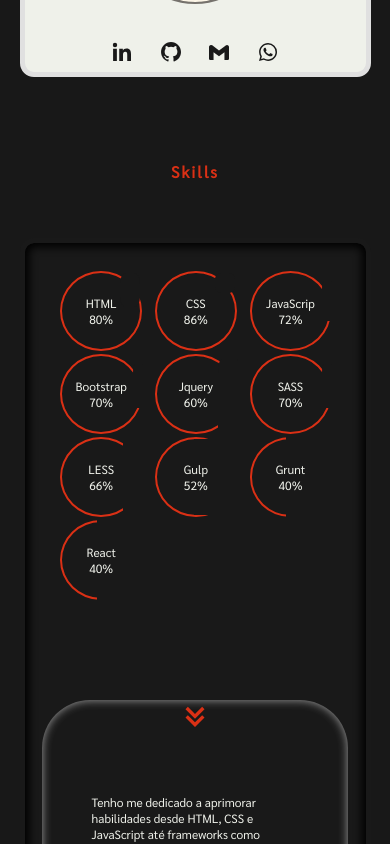
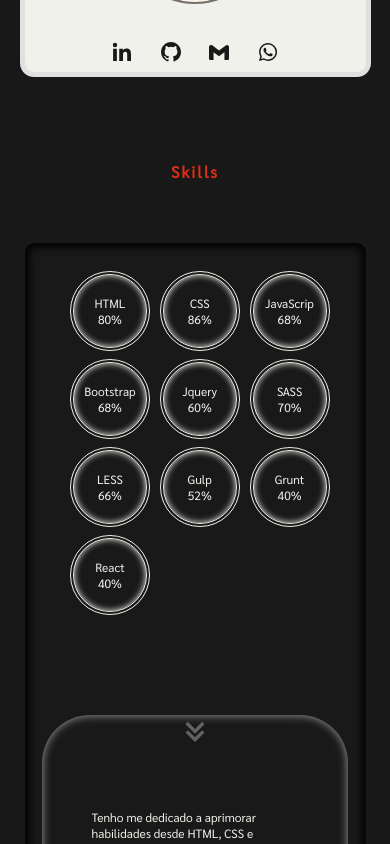
Before and after one commit to jotaMch/Portfolio_Jm, a React (Vite) app: page / in a window 390 px wide. Shown: the part 1156-2000 px from the top of the page. Built offline with nearby package versions, Linux system fonts and the light colour scheme.

Commit message:
atualizando portfólio

```diff
--- a/package.json
+++ b/package.json
@@ -10,6 +10,7 @@
     "preview": "vite preview"
   },
   "dependencies": {
+    "@emailjs/browser": "^3.11.0",
     "express": "^4.18.2",
     "nodemailer": "^6.9.4",
     "react": "^18.2.0",
--- a/src/App.jsx
+++ b/src/App.jsx
@@ -31,7 +31,7 @@ function App() {
           </div>
         </section>
             <Projects />
-          {/* < Mensagem />  */}
+          < Mensagem />
       </div>
           <Footer />
     </div>
--- a/src/components/Footer.jsx
+++ b/src/components/Footer.jsx
@@ -71,7 +71,7 @@ function Footer(){
                         </a>
                     </li>
                 </ul>
-                <span className="number-tell">< BiSolidPhoneIncoming /> (21) 96506 - 3664 | (21) 96432-4139</span>
+                <span className="number-tell">< BiSolidPhoneIncoming /> (21) 99470-7188 | (21) 996432-4139</span>
             </footer>
         </div>
     )
--- a/src/components/Habilidades.jsx
+++ b/src/components/Habilidades.jsx
@@ -16,8 +16,8 @@ function Habilidades() {
 
                             <li> <div className="medida"></div> {/* <img  src={Skills.html} alt="" /> */}<p>HTML<br/> 80%</p></li>
                             <li> <div className="medida"></div> {/* <img  src={Skills.css} alt="" /> */}<p>CSS <br/> 86%</p></li>
-                            <li> <div className="medida"></div> {/* <img  src={Skills.javascript} alt="" /> */}<p>JavaScrip <br/> 72%</p></li>
-                            <li> <div className="medida"></div> {/* <img  src={Skills.bootstrap} alt="" /> */}<p>Bootstrap <br/> 70%</p></li>
+                            <li> <div className="medida"></div> {/* <img  src={Skills.javascript} alt="" /> */}<p>JavaScrip <br/> 68%</p></li>
+                            <li> <div className="medida"></div> {/* <img  src={Skills.bootstrap} alt="" /> */}<p>Bootstrap <br/> 68%</p></li>
                             <li> <div className="medida"></div> {/* <img  src={Skills.jquery} alt="" /> */}<p>Jquery <br/> 60%</p></li>
                             <li> <div className="medida"></div> {/* <img  src={Skills.sass} alt="" /> */}<p>SASS <br/> 70%</p></li>
                             <li> <div className="medida"></div> {/* <img  src={Skills.less} alt=""/> */}<p>LESS <br/> 66%</p></li>
@@ -31,12 +31,6 @@ function Habilidades() {
                                 <p className='experiencia__text--habilidades'>
                                 Tenho me dedicado a aprimorar habilidades desde HTML, CSS e JavaScript até frameworks como Bootstrap e bibliotecas como jQuery.
                                 Recentemente, tenho me concentrado em Vite, Styled-components, Tailwind e API REST.
-
-
-
-
-
-
                                 </p>
                             </div>
                     </div>
@@ -75,8 +69,7 @@ function Habilidades() {
                                     <BiBadgeCheck  />
                                     <p>
                                     Tenho uma abordagem estruturada e disciplinada na gestão de projetos,
-                                priorizando tarefas e promovendo a eficácia do trabalho desenvolvido.
-
+                                    priorizando tarefas e promovendo a eficácia do trabalho desenvolvido.
                                     </p>
                                 </div>
                             </div>
--- a/src/styles/Habilidades.css
+++ b/src/styles/Habilidades.css
@@ -36,9 +36,9 @@
 }
 
 .experiencia__text svg {
-    color: #DA3015;
+    color:  #626261;
     position: absolute;
-    width: 60px;
+    width: 50px;
     height: 60px;
     top: 0px;
     transform: rotate(90deg);
@@ -62,12 +62,10 @@
     display: grid;
     grid-template-columns: repeat(5, 20%);
     gap: 4px;
+    row-gap: 18px;
     justify-content: flex-end;
     margin-right: 18px;
-    height: 100%;
-    /* box-shadow: 0 0 10px 0px  #DEC6C0; */
     padding: 20px 0;
-    /* background-color: rgb(155, 155, 155); */
 }
 
 .experiencia__cor {
@@ -84,13 +82,13 @@
 }
 
 
-
     .experiencia__skills li {
     position: relative;
     width: 80px;
     height: 80px;
     border-radius: 50%;
-    border: 2px solid #DA3015;
+    border: 4px double #EFF1EA;
+    box-shadow: inset 0 0 6px #EFF1EA;
     list-style: none;
     display: flex;
     flex-direction: column;
@@ -104,100 +102,6 @@
     position: absolute;
 }
 
-.experiencia__skills li:nth-child(1) .medida {
-    background-color: rgb(25, 25, 25);
-    width: 20px;
-    height: 34px;
-    top: 0;
-    right: 0;
-    border-radius: 30%;
-}
-
-.experiencia__skills li:nth-child(2) .medida {
-    background-color: rgb(25, 25, 25);
-    width: 20px;
-    height: 20px;
-    top: 0;
-    right: 0;
-    border-radius: 30%;
-}
-
-
-.experiencia__skills li:nth-child(3) .medida {
-    background-color: rgb(25, 25, 25);
-    width: 10px;
-    height: 40px;
-    top: 10%;
-    right: -2px;
-    border-radius: 20% 2% 0 0;
-}
-
-
-.experiencia__skills li:nth-child(4) .medida {
-    background-color: rgb(25, 25, 25);
-    width: 10px;
-    height: 44px;
-    top: 10%;
-    right: -2px;
-    border-radius: 20% 2% 0 0;
-}
-
-
-.experiencia__skills li:nth-child(5) .medida {
-    background-color: rgb(25, 25, 25);
-    width: 20px;
-    height: 70px;
-    top: 4%;
-    right: -2px;
-    border-radius: 20% 2% 0 0;
-}
-
-.experiencia__skills li:nth-child(6) .medida {
-    background-color: rgb(25, 25, 25);
-    width: 10px;
-    height: 44px;
-    top: 10%;
-    right: -2px;
-    border-radius: 20% 2% 0 0;
-}
-
-.experiencia__skills li:nth-child(7) .medida {
-    background-color: rgb(25, 25, 25);
-    width: 20px;
-    height: 100%;
-    top: 0;
-    right: -2px;
-    z-index: -1;
-}
-
-.experiencia__skills li:nth-child(8) .medida {
-    background-color: rgb(25, 25, 25);
-    width: 44px;
-    height: 100%;
-    top: 0;
-    right: -2px;
-    z-index: -1;
-}
-
-
-.experiencia__skills li:nth-child(9) .medida {
-    background-color: rgb(25, 25, 25);
-    width: 46px;
-    height: 110%;
-    top: -2px;
-    right: -2px;
-    z-index: -1;
-}
-
-
-.experiencia__skills li:nth-child(10) .medida {
-    background-color: rgb(25, 25, 25);
-    width: 46px;
-    height: 110%;
-    top: -2px;
-    right: -2px;
-    z-index: -1;
-}
 
 .experiencia__skills li:hover img{
     transform: scale(0.8);
@@ -350,7 +254,7 @@ article .card {
         width: 50%;
         grid-template-columns: repeat(4, 20%);
         gap: 2.4%;
-        padding: 0 0 100px;
+        padding: 20px;
     }
 
     .experiencia__skills li {
@@ -401,74 +305,6 @@ article .card {
         margin: 0;
     }
 
-
-.experiencia__skills li:nth-child(3) .medida {
-    width: 10px;
-    height: 40px;
-    top: 10%;
-    right: -3px;
-    border-radius: 20% 2% 0 0;
-}
-
-
-.experiencia__skills li:nth-child(4) .medida {
-    width: 10px;
-    height: 44px;
-    top: 10%;
-    right: -3px;
-    border-radius: 20% 2% 0 0;
-}
-
-
-.experiencia__skills li:nth-child(5) .medida {
-    width: 20px;
-    height: 70px;
-    top: 4%;
-    right: -3px;
-    border-radius: 20% 2% 0 0;
-}
-
-.experiencia__skills li:nth-child(6) .medida {
-    width: 10px;
-    height: 44px;
-    top: 10%;
-    right: -3px;
-    border-radius: 20% 2% 0 0;
-}
-
-.experiencia__skills li:nth-child(7) .medida {
-    width: 20px;
-    height: 100%;
-    top: 0;
-    right: -3px;
-    z-index: -1;
-}
-
-.experiencia__skills li:nth-child(8) .medida {
-    width: 44px;
-    height: 100%;
-    top: 0;
-    right: -3px;
-    z-index: -1;
-}
-
-
-.experiencia__skills li:nth-child(9) .medida {
-    width: 46px;
-    height: 110%;
-    top: -2px;
-    right: -3px;
-    z-index: -1;
-}
-
-
-.experiencia__skills li:nth-child(10) .medida {
-    width: 46px;
-    height: 110%;
-    top: -2px;
-    right: -3px;
-    z-index: -1;
-}
 }
 
 @media screen and (max-width: 767px) {
@@ -478,82 +314,14 @@ article .card {
         width: 80%;
         grid-template-columns: repeat(3, 30%);
         margin: 0 auto;
-        gap: 4.7%;
-        row-gap: 3px;
+        gap: 8px;
+        row-gap: 8px;
         padding: 20px 0 100px;
     }
 
-
-.experiencia__skills li:nth-child(3) .medida {
-    width: 10px;
-    height: 40px;
-    top: 10%;
-    right: -3px;
-    border-radius: 20% 2% 0 0;
-}
-
-
-.experiencia__skills li:nth-child(4) .medida {
-    width: 10px;
-    height: 44px;
-    top: 10%;
-    right: -3px;
-    border-radius: 20% 2% 0 0;
-}
-
-
-.experiencia__skills li:nth-child(5) .medida {
-    width: 20px;
-    height: 70px;
-    top: 4%;
-    right: -3px;
-    border-radius: 20% 2% 0 0;
-}
-
-.experiencia__skills li:nth-child(6) .medida {
-    width: 10px;
-    height: 44px;
-    top: 10%;
-    right: -3px;
-    border-radius: 20% 2% 0 0;
-}
-
-.experiencia__skills li:nth-child(7) .medida {
-    width: 20px;
-    height: 100%;
-    top: 0;
-    right: -3px;
-    z-index: -1;
-}
-
-.experiencia__skills li:nth-child(8) .medida {
-    width: 44px;
-    height: 100%;
-    top: 0;
-    right: -3px;
-    z-index: -1;
-}
-
-
-.experiencia__skills li:nth-child(9) .medida {
-    width: 46px;
-    height: 110%;
-    top: -2px;
-    right: -3px;
-    z-index: -1;
-}
-
-
-.experiencia__skills li:nth-child(10) .medida {
-    width: 46px;
-    height: 110%;
-    top: -2px;
-    right: -3px;
-    z-index: -1;
-}
-
     .experiencia__skills li {
-        width: 100%;
+        width: 80px;
+        height: 80px;
     }
 
     .experiencia__skills img {
--- a/src/styles/footer.css
+++ b/src/styles/footer.css
@@ -23,7 +23,7 @@ footer ul {
 footer svg {
     height: 24px;
     width: 24px;
-    color:  rgb(155, 155, 155);
+    color:  #EFF1EA;
     transition: transform ease 0.5s;
 }
 
@@ -32,13 +32,13 @@ footer svg:hover {
 }
 
 footer p {
-    color:  rgb(155, 155, 155);
+    color:  #EFF1EA;
     margin: 40px 0 10px;
 }
 
 footer .actual-text {
-    color: rgb(24, 24, 24);
-    box-shadow: 0 0 8px #a0a0a0;
+    color: #DA3015;
+    box-shadow: 0 0 8px rgb(9, 9, 9);
     border-radius: 30px;
     padding: 2px 6px 4px;
 }
@@ -49,16 +49,16 @@ footer .actual-text:hover {
 }
 
 footer > ul:nth-child(1) {
-    background-color: #EFF1EA;
+    background-color: rgb(24, 24, 24);
     padding: 8px;
     height: 40px;
     align-items: center;
     border-radius: 30px;
-    box-shadow: inset 0 0 6px 2px #a0a0a0;
+    box-shadow: inset 0 0 6px 2px rgb(2, 2, 2);
 }
 
 .number-tell {
-    color: #a0a0a0;
+    color: #EFF1EA;
     display: flex;
     align-items: center;
     font-size: 13px;
@@ -80,6 +80,20 @@ footer > ul:nth-child(1) {
         width: 88%;
         margin: 8px auto;
     }
+
+    .contato-comigo {
+        margin: 0 auto;
+    }
+
+    form {
+        width: 80%;
+        margin: 0 auto;
+    }
+}
+
+form {
+    width: 360px;
+    margin: 0 auto;
 }
 
 .borderInput {
--- a/src/styles/main.css
+++ b/src/styles/main.css
@@ -187,7 +187,7 @@ li .front-text {
 header li:hover .front-text {
   background-size: 100%;
   width: 100%;
-  background-image: linear-gradient(to right, rgb(250, 52, 3), #3d81a5);
+  background-image: linear-gradient(to right, rgb(24, 24, 24), rgb(250, 52, 3));
 }
 
 /* ------------button cv abaixo------------ */
@@ -216,7 +216,7 @@ header li:hover .front-text {
   width: 100%;
   height: 100%;
   left: 0;
-  color: #ff3700;
+  color: #EFF1EA;
 }
 
 .text {
--- a/src/styles/projects.css
+++ b/src/styles/projects.css
@@ -235,6 +235,11 @@ p.card-content {
     font-size: 16px;
     }
 
+    .profileDiv svg {
+        width: 20px;
+        height: 20px;
+    }
+
     .cardContainer:hover .profileDiv {
     transform: translateX(-8%) translateY(-8%);
     transition-duration: .5s;
```
Also changed, not shown: src/components/Educacao.jsx (+15 -4 lines), src/components/Mensagem.jsx (+106 -132 lines), src/components/Projects.jsx (+16 -3 lines), 1 other file (tests, documents, lock files or other folders).
